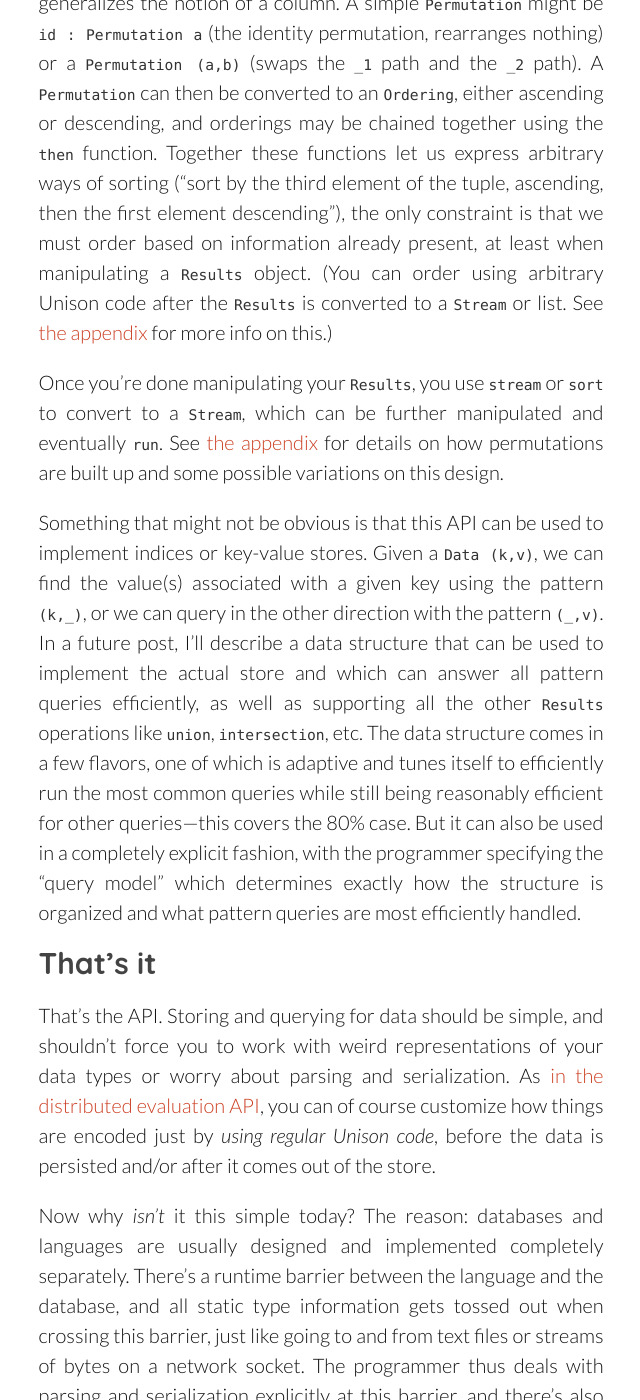
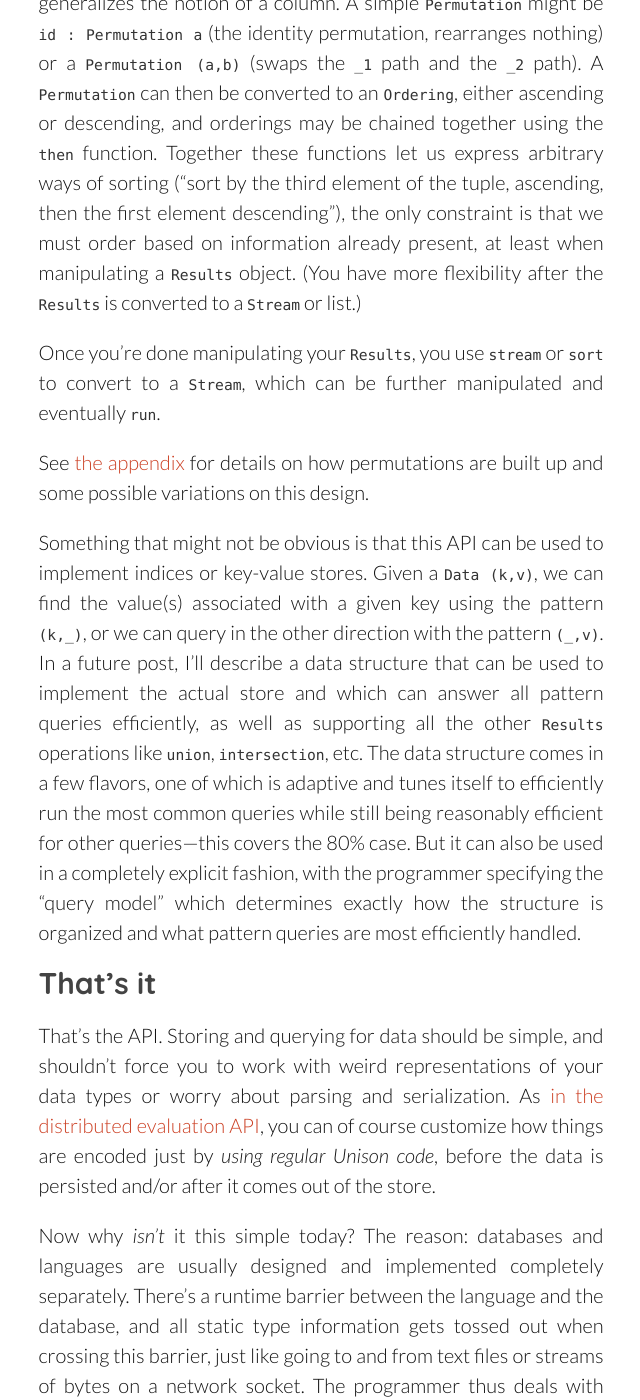
Before and after one commit to unisonweb/oldblog, a Jekyll site: the page built from _posts/2015-12-13-persistent-data-api.markdown, in a window 1280 px wide and 1400 px high, scrolled down 3693 px. Shown: the whole window, without its empty margins (319-959 px from the left). Built offline with Jekyll 4.4.1, drawn with Linux system fonts in a browser that asks for light colours; comment, search, counter and statistics services are not loaded; some of the changed text lies outside the part shown.

Commit message:
Update 2015-12-13-persistent-data-api.markdown

````diff
--- a/_posts/2015-12-13-persistent-data-api.markdown
+++ b/_posts/2015-12-13-persistent-data-api.markdown
@@ -81,9 +81,11 @@ map : (a -> b) -> Stream a -> Stream b
 run : Stream a -> Remote! (Vector a)
 ```
 
-A `Permutation a` denotes a permutation of the _paths_ into `a`, which generalizes the notion of a column. A simple `Permutation` might be `id : Permutation a` (the identity permutation, rearranges nothing) or a `Permutation (a,b)` (swaps the `_1` path and the `_2` path). A `Permutation` can then be converted to an `Ordering`, either ascending or descending, and orderings may be chained together using the `then` function. Together these functions let us express arbitrary ways of sorting ("sort by the third element of the tuple, ascending, then the first element descending"), the only constraint is that we must order based on information already present, at least when manipulating a `Results` object. (You can order using arbitrary Unison code after the `Results` is converted to a `Stream` or list. See [the appendix](#appendix) for more info on this.)
+A `Permutation a` denotes a permutation of the _paths_ into `a`, which generalizes the notion of a column. A simple `Permutation` might be `id : Permutation a` (the identity permutation, rearranges nothing) or a `Permutation (a,b)` (swaps the `_1` path and the `_2` path). A `Permutation` can then be converted to an `Ordering`, either ascending or descending, and orderings may be chained together using the `then` function. Together these functions let us express arbitrary ways of sorting ("sort by the third element of the tuple, ascending, then the first element descending"), the only constraint is that we must order based on information already present, at least when manipulating a `Results` object. (You have more flexibility after the `Results` is converted to a `Stream` or list.)
 
-Once you're done manipulating your `Results`, you use `stream` or `sort` to convert to a `Stream`, which can be further manipulated and eventually `run`. See [the appendix](#appendix) for details on how permutations are built up and some possible variations on this design.
+Once you're done manipulating your `Results`, you use `stream` or `sort` to convert to a `Stream`, which can be further manipulated and eventually `run`.
+
+See [the appendix](#appendix) for details on how permutations are built up and some possible variations on this design.
 
 Something that might not be obvious is that this API can be used to implement indices or key-value stores. Given a `Data (k,v)`, we can find the value(s) associated with a given key using the pattern `(k,_)`, or we can query in the other direction with the pattern `(_,v)`. In a future post, I'll describe a data structure that can be used to implement the actual store and which can answer all pattern queries efficiently, as well as supporting all the other `Results` operations like `union`, `intersection`, etc. The data structure comes in a few flavors, one of which is adaptive and tunes itself to efficiently run the most common queries while still being reasonably efficient for other queries---this covers the 80% case. But it can also be used in a completely explicit fashion, with the programmer specifying the "query model" which determines exactly how the structure is organized and what pattern queries are most efficiently handled.
 
@@ -91,7 +93,7 @@ Something that might not be obvious is that this API can be used to implement in
 
 That's the API. Storing and querying for data should be simple, and shouldn't force you to work with weird representations of your data types or worry about parsing and serialization. As [in the distributed evaluation API](/2015-06-02/distributed-evaluation.html#what-about-customizing-the-encoding), you can of course customize how things are encoded just by _using regular Unison code_, before the data is persisted and/or after it comes out of the store.
 
-Now why _isn't_ it this simple today? The reason: databases and languages are usually designed and implemented completely separately. There's a runtime barrier between the language and the database, and all static type information gets tossed out when crossing this barrier, just like going to and from text files or streams of bytes on a network socket. The programmer thus deals with parsing and serialization explicitly at this barrier, and there's also often an impedance mismatch since the database represents concepts in different ways than our programs (or can't represent some concepts well at all, like sum types). All this generates a huge amount of knock-on complexity. Taking a step back and addressing the problem in a cohesive way with better assumptions eliminates all that complexity, much like [we've seen time and time again](/2015-06-02/distributed-evaluation.html).
+Now why _isn't_ it this simple today? The reason: databases and languages are usually designed and implemented completely separately. There's a runtime barrier between the language and the database, and all static type information gets tossed out when crossing this barrier, just like going to and from text files or streams of bytes on a network socket. The programmer thus deals with parsing and serialization explicitly at this barrier, and there's also often an impedance mismatch since the database represents concepts in different ways than our programs (or can't represent some concepts well at all, like sum types). All this generates a huge amount of knock-on complexity. Taking a step back and addressing the problem in a cohesive way with better assumptions eliminates all that complexity. This is [a running theme around here](/2015-06-02/distributed-evaluation.html)!
 
 ### <a id="appendix"></a>Appendix: bulk inserts, permutations, and joins
 
````
